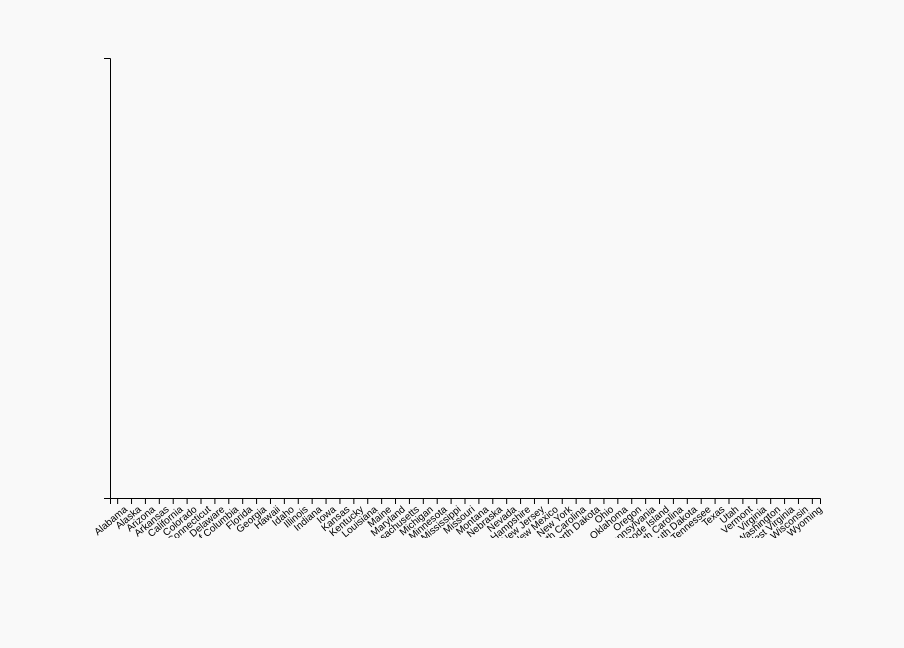
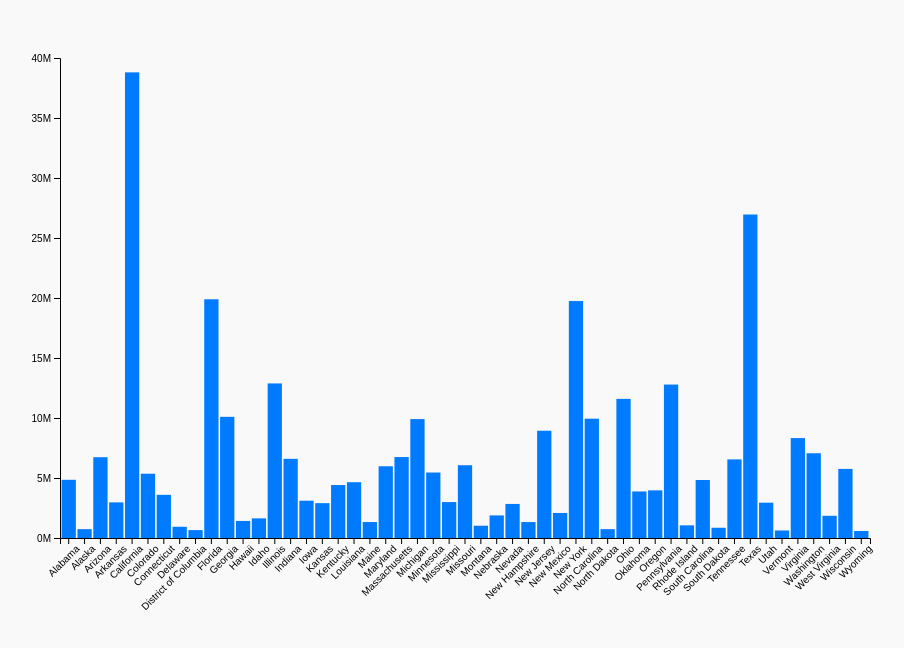
Before and after one commit to Kujin0/my-webpage, a plain HTML site: page myProject2.html in a window 1280 px wide. Shown: the part 60-708 px from the top of the page, without its empty margins (190-1094 px from the left). Drawn offline with nearby package versions, Linux system fonts and the light colour scheme.

Commit message:
Update myProject2.html

```diff
--- a/myProject2.html
+++ b/myProject2.html
@@ -26,16 +26,16 @@
 </head>
 <body>
     <h1>US State Populations (2014)</h1>
-    <svg width="800" height="500"></svg>
+    <svg width="900" height="600"></svg>
     <script>
         // Load the data
         d3.csv("us-state-populations.csv").then(data => {
-            // Parse the population as numbers
-            data.forEach(d => d.population = +d.population);
+            // Parse the population as numbers and format data
+            data.forEach(d => d.pop_2014 = +d.pop_2014);
 
             // Set up SVG canvas
             const svg = d3.select("svg"),
-                margin = { top: 20, right: 30, bottom: 40, left: 60 },
+                margin = { top: 20, right: 30, bottom: 100, left: 60 },
                 width = svg.attr("width") - margin.left - margin.right,
                 height = svg.attr("height") - margin.top - margin.bottom;
 
@@ -49,7 +49,8 @@
                 .padding(0.1);
 
             const y = d3.scaleLinear()
-                .domain([0, d3.max(data, d => d.population)])
+                .domain([0, d3.max(data, d => d.pop_2014)])
+                .nice()
                 .range([height, 0]);
 
             // Axes
@@ -57,11 +58,11 @@
                 .attr("transform", `translate(0,${height})`)
                 .call(d3.axisBottom(x))
                 .selectAll("text")
-                .attr("transform", "rotate(-40)")
+                .attr("transform", "rotate(-45)")
                 .style("text-anchor", "end");
 
             g.append("g")
-                .call(d3.axisLeft(y));
+                .call(d3.axisLeft(y).ticks(10, "s"));
 
             // Bars
             g.selectAll(".bar")
@@ -69,9 +70,9 @@
                 .enter().append("rect")
                 .attr("class", "bar")
                 .attr("x", d => x(d.state))
-                .attr("y", d => y(d.population))
+                .attr("y", d => y(d.pop_2014))
                 .attr("width", x.bandwidth())
-                .attr("height", d => height - y(d.population))
+                .attr("height", d => height - y(d.pop_2014))
                 .attr("fill", "#007bff");
         }).catch(error => {
             console.error("Error loading the CSV file:", error);
```
